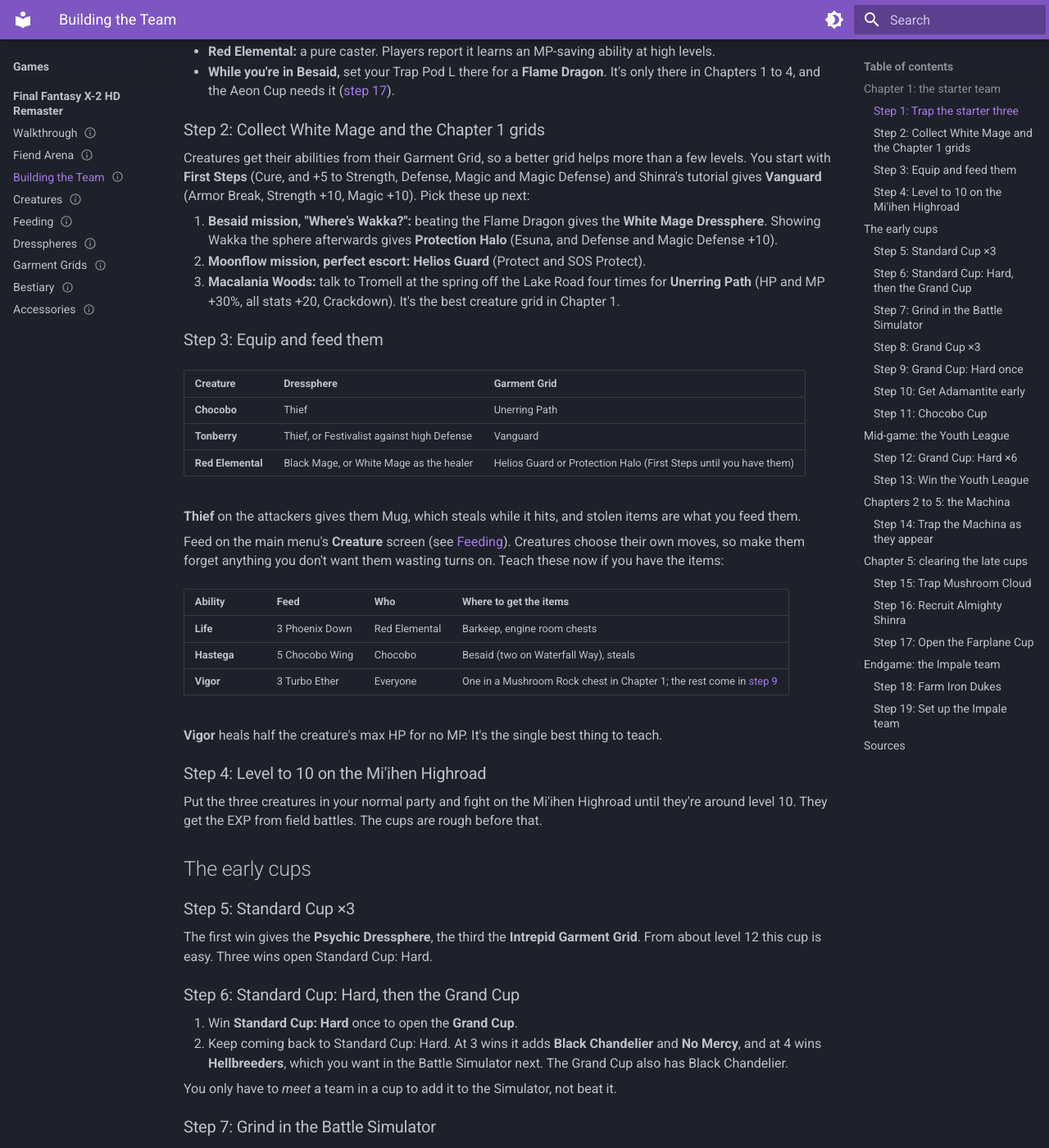
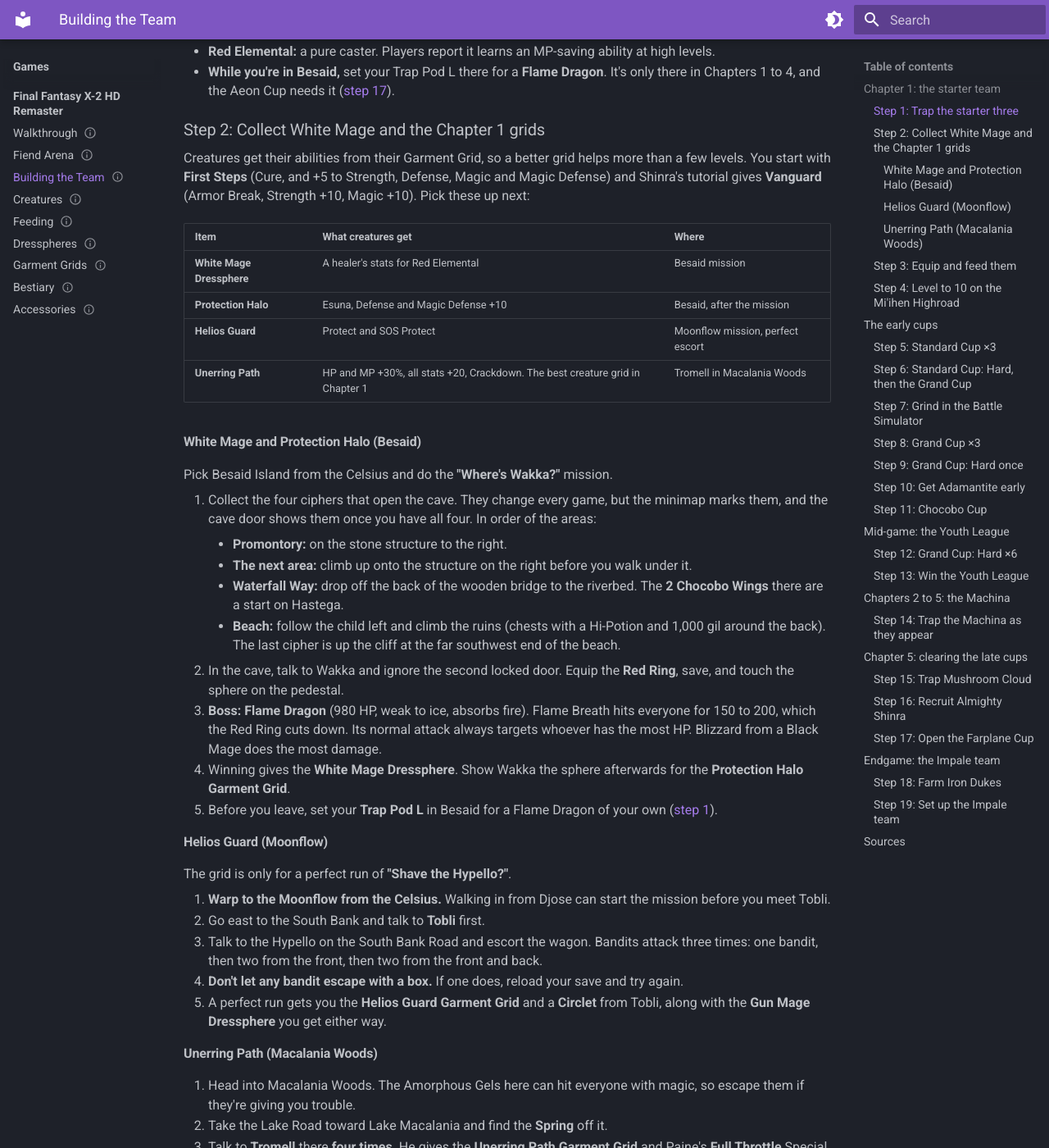
Before and after one commit to princeodd47/heygoodbuddy.com, an MkDocs documentation site: the page built from docs/games/final-fantasy-x-2/creature-team.md, in a window 1280 px wide and 1400 px high, scrolled down 1099 px. Shown: the whole window at 82% size. Built offline with MkDocs 1.6.1 and Material for MkDocs 9.7.7, drawn with Linux system fonts in a browser that asks for light colours; some of the changed text lies outside the part shown.

Commit message:
Add step 2 walkthroughs to FFX-2 Building the Team
Co-Authored-By: Claude Opus 5.5 <noreply@anthropic.com>

```diff
--- a/docs/games/final-fantasy-x-2/creature-team.md
+++ b/docs/games/final-fantasy-x-2/creature-team.md
@@ -57,14 +57,69 @@ helps more than a few levels. You start with **First Steps** (Cure, and +5
 to Strength, Defense, Magic and Magic Defense) and Shinra's tutorial gives
 **Vanguard** (Armor Break, Strength +10, Magic +10). Pick these up next:
 
-1. **Besaid mission, "Where's Wakka?":** beating the Flame Dragon gives
-   the **White Mage Dressphere**. Showing Wakka the sphere afterwards gives
-   **Protection Halo** (Esuna, and Defense and Magic Defense +10).
-2. **Moonflow mission, perfect escort:** **Helios Guard** (Protect and
-   SOS Protect).
-3. **Macalania Woods:** talk to Tromell at the spring off the Lake Road
-   four times for **Unerring Path** (HP and MP +30%, all stats +20,
-   Crackdown). It's the best creature grid in Chapter 1.
+| Item | What creatures get | Where |
+|------|--------------------|-------|
+| **White Mage Dressphere** | A healer's stats for Red Elemental | Besaid mission |
+| **Protection Halo** | Esuna, Defense and Magic Defense +10 | Besaid, after the mission |
+| **Helios Guard** | Protect and SOS Protect | Moonflow mission, perfect escort |
+| **Unerring Path** | HP and MP +30%, all stats +20, Crackdown. The best creature grid in Chapter 1 | Tromell in Macalania Woods |
+
+#### White Mage and Protection Halo (Besaid)
+
+Pick Besaid Island from the Celsius and do the **"Where's Wakka?"**
+mission.
+
+1. Collect the four ciphers that open the cave. They change every game,
+   but the minimap marks them, and the cave door shows them once you have
+   all four. In order of the areas:
+    - **Promontory:** on the stone structure to the right.
+    - **The next area:** climb up onto the structure on the right before
+      you walk under it.
+    - **Waterfall Way:** drop off the back of the wooden bridge to the
+      riverbed. The **2 Chocobo Wings** there are a start on Hastega.
+    - **Beach:** follow the child left and climb the ruins (chests with a
+      Hi-Potion and 1,000 gil around the back). The last cipher is up the
+      cliff at the far southwest end of the beach.
+2. In the cave, talk to Wakka and ignore the second locked door. Equip
+   the **Red Ring**, save, and touch the sphere on the pedestal.
+3. **Boss: Flame Dragon** (980 HP, weak to ice, absorbs fire). Flame
+   Breath hits everyone for 150 to 200, which the Red Ring cuts down. Its
+   normal attack always targets whoever has the most HP. Blizzard from a
+   Black Mage does the most damage.
+4. Winning gives the **White Mage Dressphere**. Show Wakka the sphere
+   afterwards for the **Protection Halo Garment Grid**.
+5. Before you leave, set your **Trap Pod L** in Besaid for a Flame Dragon
+   of your own ([step 1](#step-1-trap-the-starter-three)).
+
+#### Helios Guard (Moonflow)
+
+The grid is only for a perfect run of **"Shave the Hypello?"**.
+
+1. **Warp to the Moonflow from the Celsius.** Walking in from Djose can
+   start the mission before you meet Tobli.
+2. Go east to the South Bank and talk to **Tobli** first.
+3. Talk to the Hypello on the South Bank Road and escort the wagon.
+   Bandits attack three times: one bandit, then two from the front, then
+   two from the front and back.
+4. **Don't let any bandit escape with a box.** If one does, reload your
+   save and try again.
+5. A perfect run gets you the **Helios Guard Garment Grid** and a
+   **Circlet** from Tobli, along with the **Gun Mage Dressphere** you
+   get either way.
+
+#### Unerring Path (Macalania Woods)
+
+1. Head into Macalania Woods. The Amorphous Gels here can hit everyone
+   with magic, so escape them if they're giving you trouble.
+2. Take the Lake Road toward Lake Macalania and find the **Spring** off
+   it.
+3. Talk to **Tromell** there **four times**. He gives the
+   **Unerring Path Garment Grid** and Paine's **Full Throttle** Special
+   Dressphere.
+
+Do this in Chapter 1. Full Throttle can still be had in Chapter 2, but
+the completion percent for it can't. The
+[walkthrough](walkthrough.md#macalania-woods) has the rest of Macalania.
 
 ### Step 3: Equip and feed them
 
```
